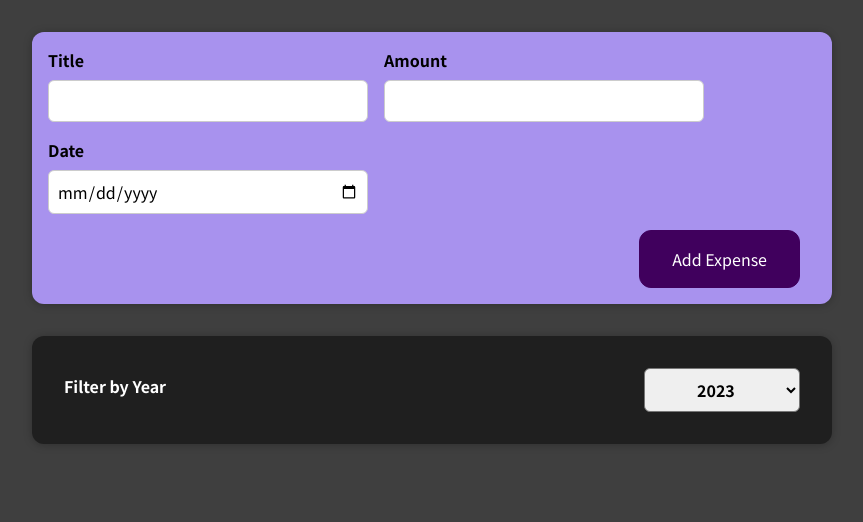
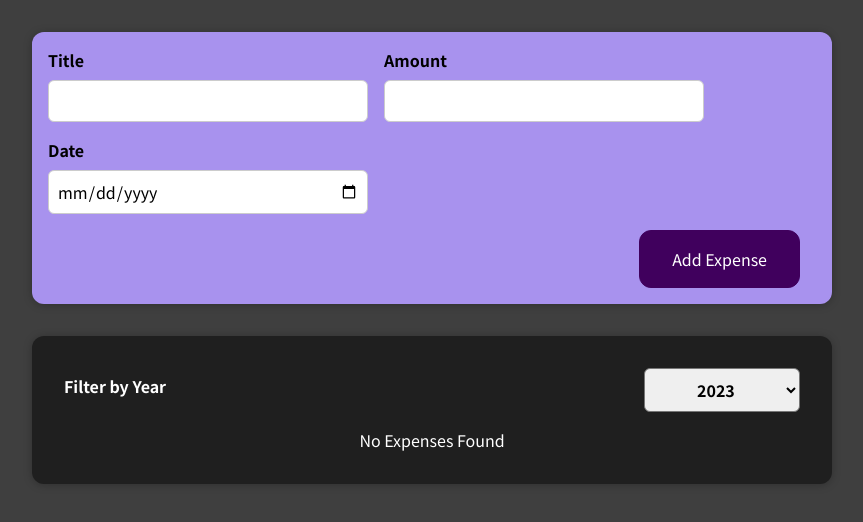
Before and after one commit to stevenried/acadamind-react-course, a React (Create React App) app: page / in a window 1280 px wide. Shown: the top 522 px of the page, without its empty margins (208-1071 px from the left). Built offline with nearby package versions, Linux system fonts and the light colour scheme.

Commit message:
Add text to alert no expenses found using conditional rendering

```diff
--- a/src/components/Expenses/ExpenseItem.js
+++ b/src/components/Expenses/ExpenseItem.js
@@ -9,6 +9,7 @@
   })
 
   return (
+    <li>
       <Card className="expense-item">
         <ExpenseDate date={props.date} />
         <div className="expense-item__description">
@@ -16,6 +17,7 @@
           <div className="expense-item__price">{amount}</div>
         </div>
       </Card>
+    </li>
   )
 }
 
--- a/src/components/Expenses/Expenses.js
+++ b/src/components/Expenses/Expenses.js
@@ -1,8 +1,8 @@
 import React, { useState } from 'react'
-import ExpenseItem from './ExpenseItem'
 import Card from '../UI/Card'
 import ExpensesFilter from './ExpensesFilter'
 import './Expenses.css'
+import ExpensesList from './ExpensesList'
 
 function Expenses(props) {
   const [filteredYear, setFilteredYear] = useState('2023')
@@ -22,14 +22,7 @@
           selected={filteredYear}
           onFilterChange={filterChangeHandler}
         />
-        {filteredExpenses.map((expense) => (
-          <ExpenseItem
-            key={expense.id}
-            title={expense.title}
-            amount={expense.amount}
-            date={expense.date}
-          />
-        ))}
+        <ExpensesList listData={filteredExpenses} />
       </Card>
     </div>
   )
--- /dev/null
+++ b/src/components/Expenses/ExpensesList.css
@@ -0,0 +1,9 @@
+.expenses-list {
+  list-style: none;
+  padding: 0;
+}
+
+.expenses-list__fallback {
+  color: white;
+  text-align: center;
+}
--- /dev/null
+++ b/src/components/Expenses/ExpensesList.js
@@ -0,0 +1,24 @@
+import React from 'react'
+import './ExpensesList.css'
+import ExpenseItem from './ExpenseItem'
+
+const ExpensesList = ({ listData }) => {
+  if (listData.length === 0) {
+    return <p className="expenses-list__fallback">No Expenses Found</p>
+  }
+
+  return (
+    <ul className="expenses-list">
+      {listData.map((expense) => (
+        <ExpenseItem
+          key={expense.id}
+          title={expense.title}
+          amount={expense.amount}
+          date={expense.date}
+        />
+      ))}
+    </ul>
+  )
+}
+
+export default ExpensesList
```
Lines whose indentation alone changed are shown as unchanged.
